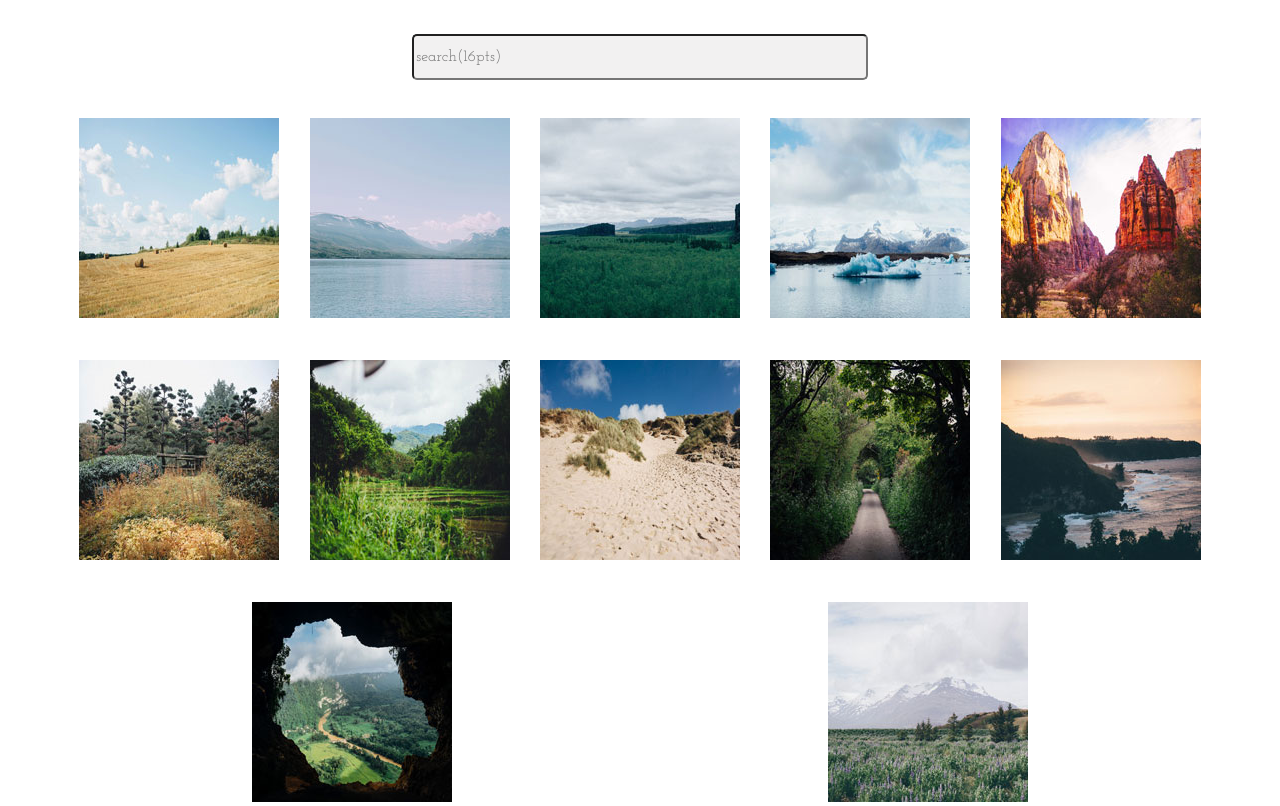
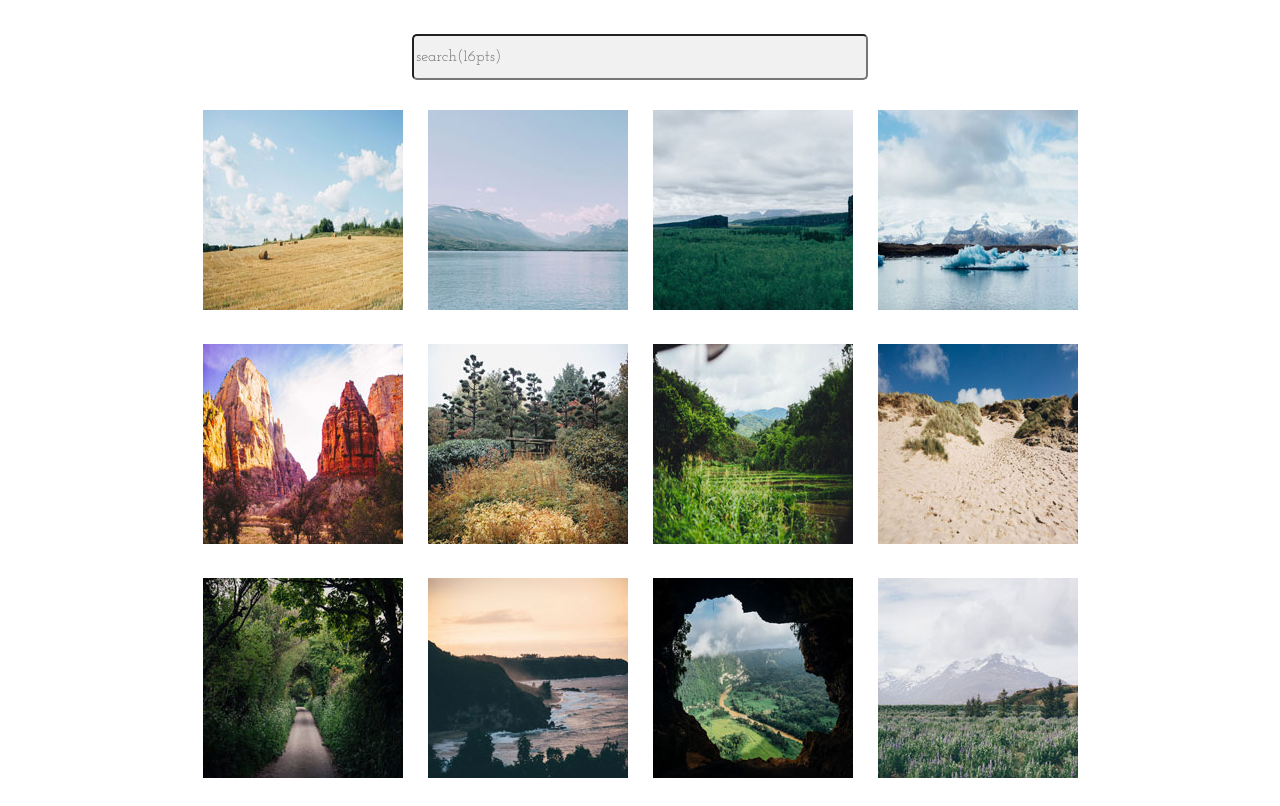
Before and after one commit to zak1144/project-4, a plain HTML site: page index.html in a window 1280 px wide. Drawn offline with Linux system fonts and the light colour scheme.

Commit message:
added wrapper max width

```diff
--- a/css/main.css
+++ b/css/main.css
@@ -3,6 +3,7 @@
 text-align: center;
 bottom: auto;
 }
+
 .sl-overlay{
         background: black;
 }
@@ -21,9 +22,11 @@ form{
 }
 form input {
     width: 35%;
+    max-width: 500px;
     height: 40px;
     background-color: #F2F1F1;
     border-radius: 5px;
+
 }
 input:hover {
         background-color:rgb(211, 238, 229);
@@ -34,8 +37,7 @@ input:focus {
 }
 
 .gallery ul{
-        width:100%;
-        margin: 0 auto;
+
         display: flex;
         justify-content: center;
         flex-wrap: wrap;
@@ -43,14 +45,25 @@ input:focus {
 .gallery li {
         display: flex;
         flex-direction: column;
-        margin-top: 38px;
+        margin-top: 30px;
+
+}
+.wrapper{
+
+        margin: 0 auto;
 }
 /*---------------media query----------------------*/
 
-@media(min-width: 400px) and (max-width:1440px){
-        .gallery ul {
+@media(min-width: 400px) {
+        .gallery{
                 width:90%;
+                max-width:900px;
+                margin:0 auto;
+        }
+        .gallery ul{
+
                 flex-wrap: wrap;
                 justify-content: space-around;
         }
+
 }
```
